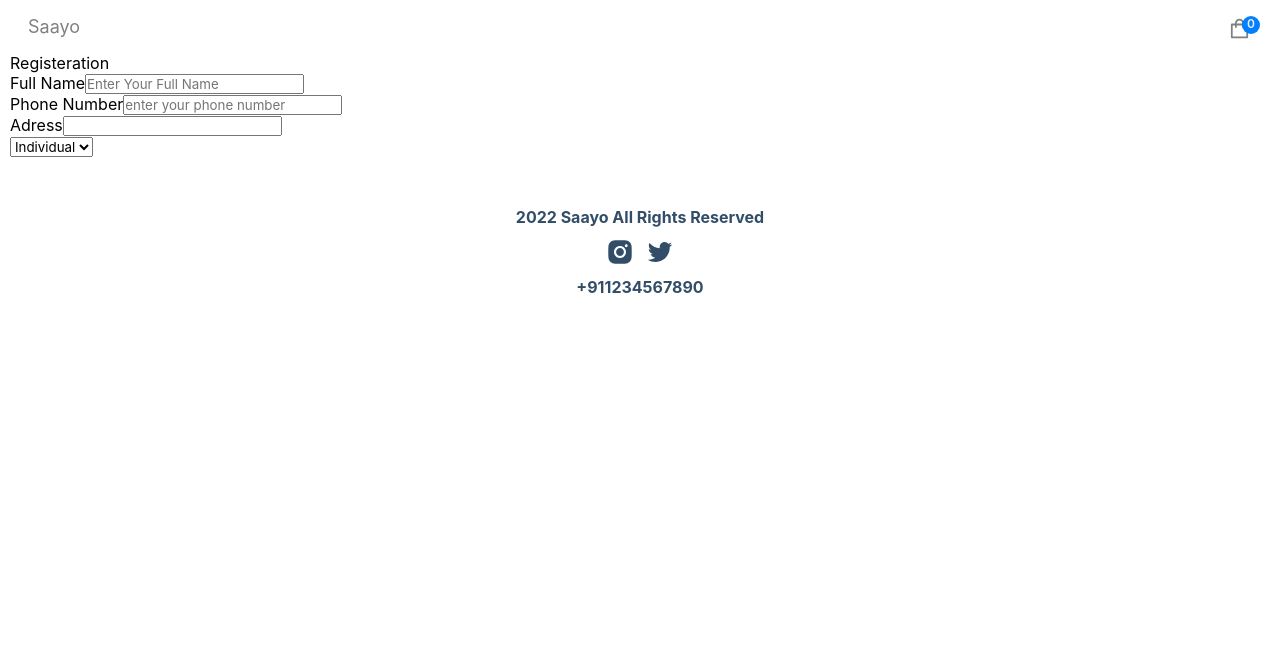
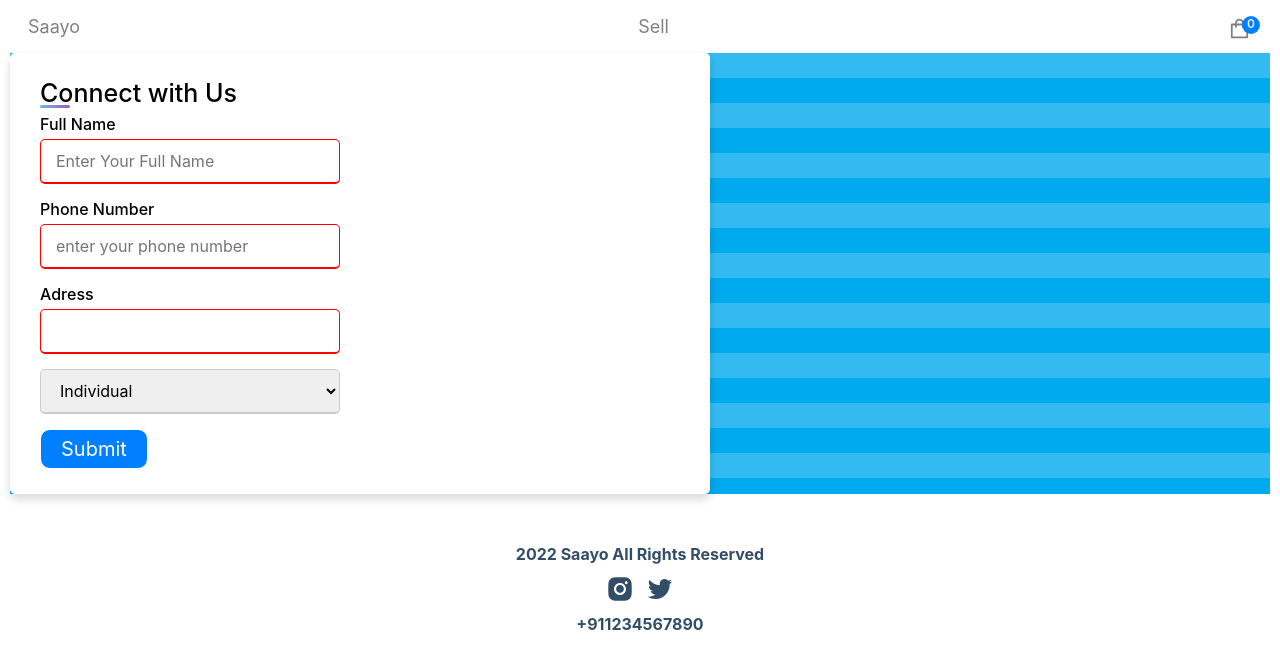
Before and after one commit to RealOtakuBoi/Saayo, a Next.js app: page /sell/sellForm in a window 1280 px wide. Shown: the top 668 px of the page. Built offline with nearby package versions, Linux system fonts and the light colour scheme.

Commit message:
sell page styled

```diff
--- a/Components/Navbar.jsx
+++ b/Components/Navbar.jsx
@@ -14,6 +14,12 @@ const Navbar = () => {
         <Link href="/">Saayo</Link>
       </p>
 
+      <p className="logo">
+        <Link href={`/sell/sellForm`}>Sell</Link>
+      </p>
+
+
+
       <button type="button" className="cart-icon" onClick={() => setShowCart(true)}>
         <AiOutlineShopping />
         <span className="cart-item-qty">{totalQuantities}</span>
--- a/pages/sell/sellForm.js
+++ b/pages/sell/sellForm.js
@@ -3,42 +3,50 @@ import React from 'react'
 const sellForm = () => {
   return (
 
+    <>
+
     <div className='pt1'>
-        <div className='container'>
-        <div className='title'>Registeration</div>
-        <form action="#">
-            <div className='user-details'>
-                <div className='input-box'>
-                    <span className='details'>Full Name</span>
+        <div className='sell-container'>
+        <div className='sell-title'>Connect with Us</div>
+        <form action="#" className='sell-content'>
+            <div className='sell-user-details'>
+                <div className='sell-input-box'>
+                    <span className='sell-details'>Full Name</span>
                     <input type="text" name="fname" placeholder='Enter Your Full Name' id="fname" required />
                 </div>
             </div>
 
-            <div className='user-details'>
-                <div className='input-box'>
-                    <span className='details'>Phone Number</span>
-                    <input type="number" name="Phone-Number" id="num" placeholder='enter your phone number' required />
+            <div className='sell-user-details'>
+                <div className='sell-input-box'>
+                    <span className='sell-details'>Phone Number</span>
+                    <input type="tel" name="Phone-Number" id="num" placeholder='enter your phone number' required />
                 </div>
             </div>
 
-            <div className='user-details'>
-                <div className='input-box'>
-                    <span className='details'>Adress</span>
+            <div className='sell-user-details'>
+                <div className='sell-input-box'>
+                    <span className='sell-details'>Adress</span>
                     <input type="text" name="Adress" id="adress" required />
                 </div>
             </div>
 
-            <div className='user-details'>
-                <div className='input-box'>
-                <select name="seller" id="seller" class="box">
+            <div className='sell-user-details'>
+                <div className='sell-input-box'>
+                <select name="seller" id="seller" class="sell-box">
                     <option value="individual">Individual</option>
                     <option value="store">Store</option>
                 </select>
                 </div>
             </div>
+
+            <button className='sell-btn'>
+                Submit
+            </button>
         </form>
         </div>
-    </div>
+        </div>
+
+    </>
 
 
 
--- a/styles/globals.css
+++ b/styles/globals.css
@@ -634,7 +634,130 @@ margin-top: 160px;
   margin-top: 10px;
 }
 
+
+.sell-container{
+    max-width: 700px;
+    width: 100%;
+    background-color: #fff;
+    padding: 25px 30px;
+    border-radius: 5px;
+    box-shadow: 0 5px 10px rgba(0,0,0,0.15);
+  }
+
+  .sell-container .sell-title{
+
+    font-size: 25px;
+    font-weight: 500;
+    position: relative;
+    margin-bottom: 0.4rem;
+  }
+
+  .sell-container .sell-title::before{
+    content: "";
+    position: absolute;
+    left: 0;
+    bottom: 0;
+    height: 3px;
+    width: 30px;
+    border-radius: 5px;
+    background: linear-gradient(135deg, #71b7e6, #9b59b6);
+  }
+
+  .sell-content form .sell-user-details{
+    display: flex;
+    flex-wrap: wrap;
+    justify-content: space-between;
+    margin: 20px 0 12px 0;
+  }
+
+  form .sell-user-details .sell-input-box{
+    margin-bottom: 15px;
+    width: calc(100% / 2 - 20px);
+  }
+
+  form .sell-input-box span.sell-details{
+    display: block;
+    font-weight: 500;
+    margin-bottom: 5px;
+  }
+
+
+  .sell-user-details .sell-input-box input{
+    height: 45px;
+    width: 100%;
+    outline: none;
+    font-size: 16px;
+    border-radius: 5px;
+    padding-left: 15px;
+    border: 1px solid #ccc;
+    border-bottom-width: 2px;
+    transition: all 0.3s ease;
+  }
+  .sell-user-details .sell-input-box input:focus,
+  .sell-user-details .sell-input-box input:valid{
+    border-color: green;
+  }
+
+  .sell-user-details .sell-input-box input:invalid{
+    border-color: red;
+  }
+
+  .sell-btn{
+    background: #007fff;
+    color: #fff;
+    border: 1px solid white;
+    border-radius: 10px;
+    font-size: 20px;
+    padding: 7px 20px;
+    cursor: pointer;
+    transition: 0.3s all ease-in;
+  }
+
+  .sell-btn:hover{
+    background: #134d88;
+  }
+
+  .sell-box{
+    height: 45px;
+    width: 100%;
+    outline: none;
+    font-size: 16px;
+    border-radius: 5px;
+    padding-left: 15px;
+    border: 1px solid #ccc;
+    border-bottom-width: 2px;
+    transition: all 0.3s ease;
+  }
+
+
+
+  .pt1 {
+    background-size: 50px 50px;
+    background-color: #0ae;
+    background-image: -webkit-linear-gradient(rgba(255, 255, 255, .2) 50%, transparent 50%, transparent);
+    background-image: -moz-linear-gradient(rgba(255, 255, 255, .2) 50%, transparent 50%, transparent);
+    background-image: -ms-linear-gradient(rgba(255, 255, 255, .2) 50%, transparent 50%, transparent);
+    background-image: -o-linear-gradient(rgba(255, 255, 255, .2) 50%, transparent 50%, transparent);
+    background-image: linear-gradient(rgba(255, 255, 255, .2) 50%, transparent 50%, transparent);
+  }
+
+
+
 @media screen and (max-width:800px) {
+
+  .sell-container{
+    height: 100vh;
+    width: 100vw;
+  }
+
+  form .sell-user-details .sell-input-box{
+    margin-bottom: 15px;
+    width: 100%;
+  }
+
+
+
+
   .hero-banner-container{
     height: 560px;
   }
```
Also changed, not shown: pages/sell/SellForm.module.css (deleted, +0 -77 lines).
